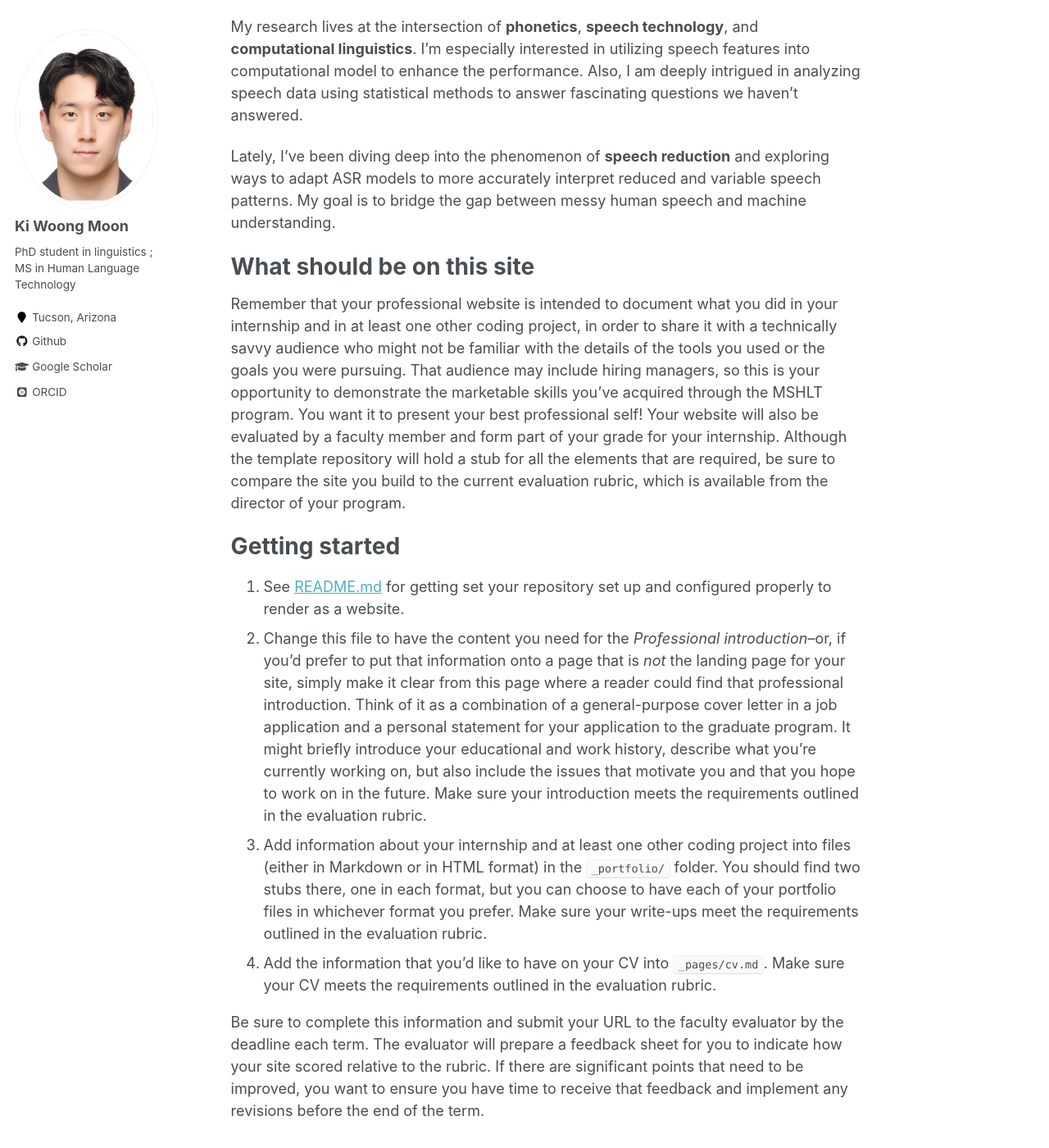
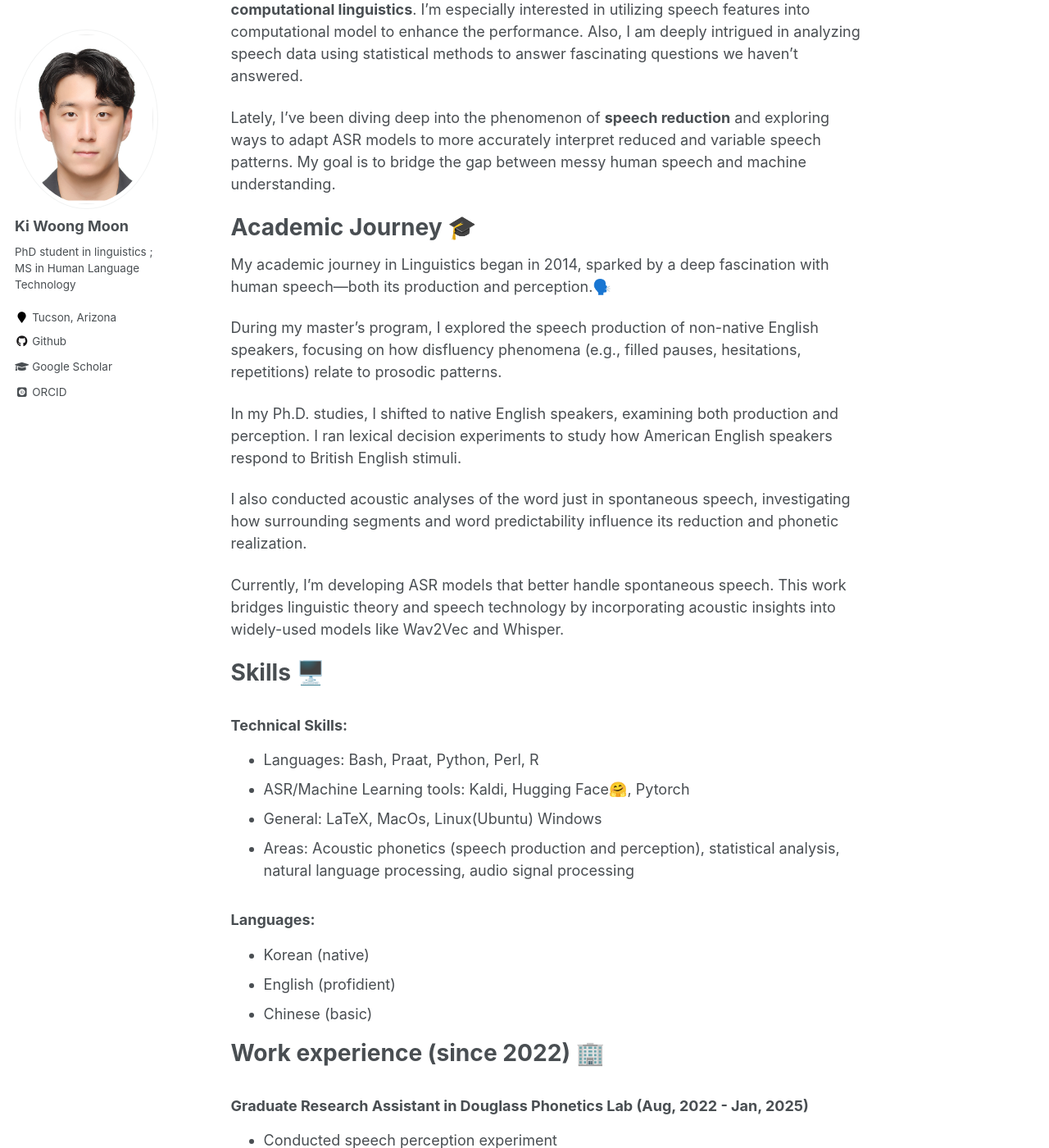
Before and after one commit to Ki-Woong95/Ki-Woong95.github.io, a Jekyll site: the page built from _pages/about.md, in a window 1280 px wide and 1400 px high, scrolled down 314 px. Shown: the whole window at 82% size. Built offline with Jekyll 4.4.1, drawn with Linux system fonts in a browser that asks for light colours; some web fonts are replaced; some of the changed text lies outside the part shown.

Commit message:
Update about.md

```diff
--- a/_pages/about.md
+++ b/_pages/about.md
@@ -7,7 +7,8 @@ redirect_from:
   - /about/
   - /about.html
 ---
-## 👀 Hello! I’m **Ki Woong Moon**,
+👀 Hello! I’m **Ki Woong Moon**,
+=====
 
 Im a third-year Ph.D. student in **Linguistics** at the University of Arizona, where I’m also beginning my journey toward a **Master’s in Human Language Technology (HLT)**.
 
@@ -18,34 +19,44 @@ Lately, I’ve been diving deep into the phenomenon of **speech reduction** and
 
 
 
-What should be on this site
+Academic Journey 🎓
+=====
+My academic journey in Linguistics began in 2014, sparked by a deep fascination with human speech—both its production and perception.🗣️
+
+During my master’s program, I explored the speech production of non-native English speakers, focusing on how disfluency phenomena (e.g., filled pauses, hesitations, repetitions) relate to prosodic patterns.
+
+In my Ph.D. studies, I shifted to native English speakers, examining both production and perception. I ran lexical decision experiments to study how American English speakers respond to British English stimuli.
+
+I also conducted acoustic analyses of the word just in spontaneous speech, investigating how surrounding segments and word predictability influence its reduction and phonetic realization.
+
+Currently, I’m developing ASR models that better handle spontaneous speech. This work bridges linguistic theory and speech technology by incorporating acoustic insights into widely-used models like Wav2Vec and Whisper.
+
+
+
+
+Skills 🖥️
 ======
-Remember that your professional website is intended to document what you did in your internship and in at least one other coding project, in order to share it with a technically savvy audience who might not be familiar with the details of the tools you used or the goals you were pursuing. That audience may include hiring managers, so this is your opportunity to demonstrate the marketable skills you've acquired through the MSHLT program. You want it to present your best professional self! Your website will also be evaluated by a faculty member and form part of your grade for your internship. Although the template repository will hold a stub for all the elements that are required, be sure to compare the site you build to the current evaluation rubric, which is available from the director of your program.
+### Technical Skills:
+  * Languages: Bash, Praat, Python, Perl, R
+  * ASR/Machine Learning tools: Kaldi, Hugging Face🤗, Pytorch
+  * General: LaTeX, MacOs, Linux(Ubuntu) Windows
+  * Areas: Acoustic phonetics (speech production and perception), statistical analysis, natural language processing, audio signal processing
 
-Getting started
+### Languages:
+  * Korean (native)
+  * English (profidient)
+  * Chinese (basic)
+
+Work experience (since 2022) 🏢
 ======
-1. See [README.md](https://github.com/uazhlt/professionalGHpages.github.io/blob/main/README.md) for getting set your repository set up and configured properly to render as a website.
-1. Change this file to have the content you need for the *Professional introduction*--or, if you'd prefer to put that information onto a page that is *not* the landing page for your site, simply make it clear from this page where a reader could find that professional introduction. Think of it as a combination of a general-purpose cover letter in a job application and a personal statement for your application to the graduate program. It might briefly introduce your educational and work history, describe what you're currently working on, but also include the issues that motivate you and that you hope to work on in the future. Make sure your introduction meets the requirements outlined in the evaluation rubric.
-1. Add information about your internship and at least one other coding project into files (either in Markdown or in HTML format) in the `_portfolio/` folder. You should find two stubs there, one in each format, but you can choose to have each of your portfolio files in whichever format you prefer. Make sure your write-ups meet the requirements outlined in the evaluation rubric.
-1. Add the information that you'd like to have on your CV into `_pages/cv.md`. Make sure your CV meets the requirements outlined in the evaluation rubric.
+### Graduate Research Assistant in Douglass Phonetics Lab (Aug, 2022 - Jan, 2025)
+  * Conducted speech perception experiment
+  *  Analyzed speech data using statistical method
+  * Organized lab meeting
+  * Supervised undegraduate research assistants
 
-Be sure to complete this information and submit your URL to the faculty evaluator by the deadline each term. The evaluator will prepare a feedback sheet for you to indicate how your site scored relative to the rubric. If there are significant points that need to be improved, you want to ensure you have time to receive that feedback and implement any revisions before the end of the term.
-
-Site-wide configuration
-------
-The main configuration file for the site is in the base directory in [_config.yml](https://github.com/academicpages/academicpages.github.io/blob/master/_config.yml), which defines the content in the sidebars and other site-wide features. You will need to replace the default values there with ones about yourself and your site's github repository; read this file carefully to make sure you've updated them all. The configuration file for the top menu is in [_data/navigation.yml](https://github.com/academicpages/academicpages.github.io/blob/master/_data/navigation.yml). For example, if you want to add a section for *Talks* back into the site, you can add a navbar item for that (in navigation.yml) to add them back into the header. Make sure there's still a `talks.html` file in the _pages directory, and then add files for individual talks in the _talks directory. You'll follow a similar process to restore other navbar items or create your own.
-
-Create content & metadata
-------
-For site content, there is one markdown file for each type of content, which are stored in directories like _publications, _talks, _posts, _teaching, or _pages. For this template, only the _posts and _portfolio directories have been kept, but you can see the [original AcademicPages repository](https://github.com/academicpages/academicpages.github.io) for an example, if you'd like to add any of those categories back in.
-
-If you choose to add some of these categories back to your site, you may find a lot of useful utilities to make updates to the site information work more smoothly. For example, each talk is a markdown file in the [_talks directory](https://github.com/academicpages/academicpages.github.io/tree/master/_talks). At the top of each markdown file is structured data in YAML about the talk, which the theme will parse to do lots of cool stuff. The same structured data about a talk is used to generate the list of talks on the [Talks page](https://academicpages.github.io/talks), each [individual page](https://academicpages.github.io/talks/2012-03-01-talk-1) for specific talks, the talks section for the [CV page](https://academicpages.github.io/cv), and the [map of places you've given a talk](https://academicpages.github.io/talkmap.html) (if you run this [python file](https://github.com/academicpages/academicpages.github.io/blob/master/talkmap.py) or [Jupyter notebook](https://github.com/academicpages/academicpages.github.io/blob/master/talkmap.ipynb), which creates the HTML for the map based on the contents of the _talks directory).
-
-**Markdown generator**
-
-The creator of the AcademicPages template has also created [a set of Jupyter notebooks](https://github.com/academicpages/academicpages.github.io/tree/master/markdown_generator
-) that converts a CSV containing structured data about talks or presentations into individual markdown files that will be properly formatted for the AcademicPages template. The sample CSVs in that directory are the ones used to create the site at stuartgeiger.com. His usual workflow is to keep a spreadsheet of publications and talks, then run the code in these notebooks to generate the markdown files, then commit and push them to the GitHub repository.
-
-For more info
-------
-More info about configuring AcademicPages can be found in [the guide](https://academicpages.github.io/markdown/). The [guides for the Minimal Mistakes theme](https://mmistakes.github.io/minimal-mistakes/docs/configuration/) (which this theme was forked from) might also be helpful.
+### Internship at XRI Global Inc (Jan, 2025 - May, 2025)
+  * Collecting publicly available speech data for low-resources languages (African, Southeast Asia, and South American)
+  * Preprocessing speech data and fine-tuning pre-trained model (e.g., Whisper) on low-resources languages
+  * Finding better approach to enhance the performance of the model (transfer learning, data augmentation)
+  * Evaluate the performance of the fine-tuned ASR model
```
